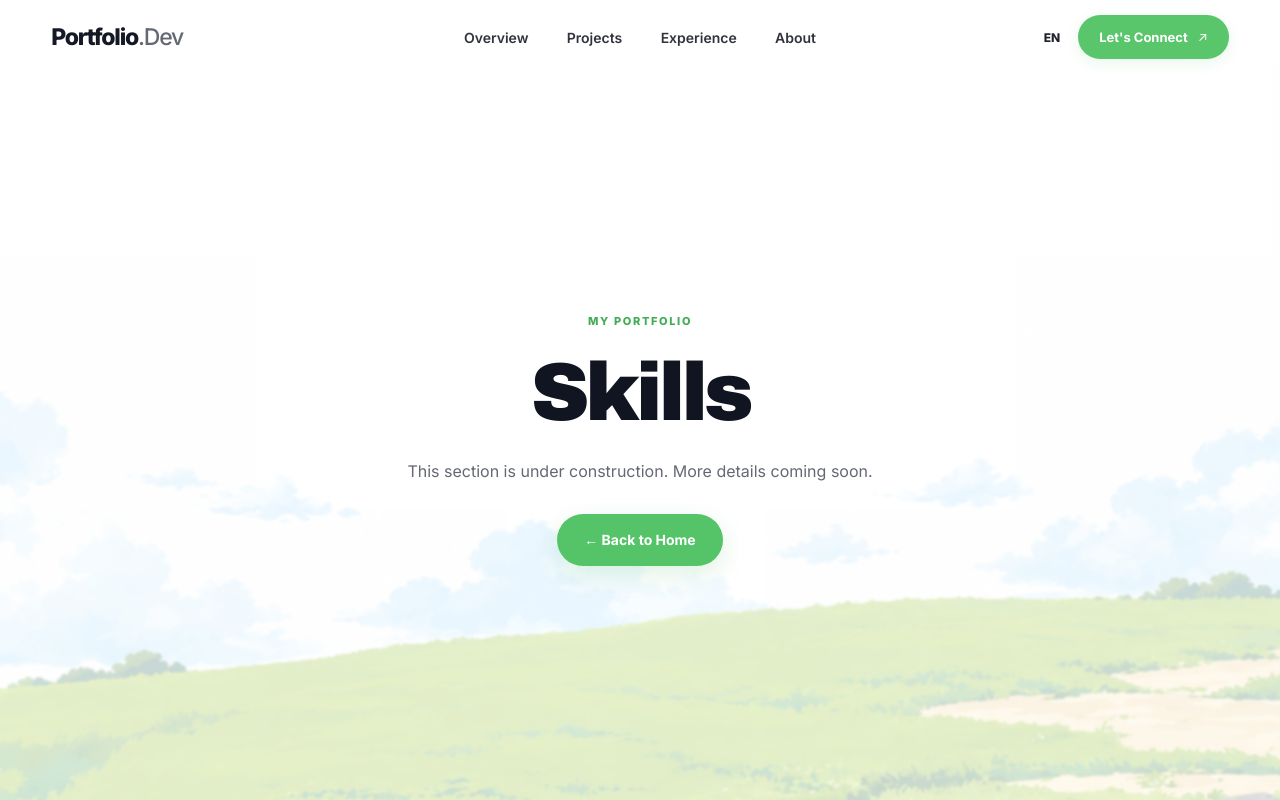
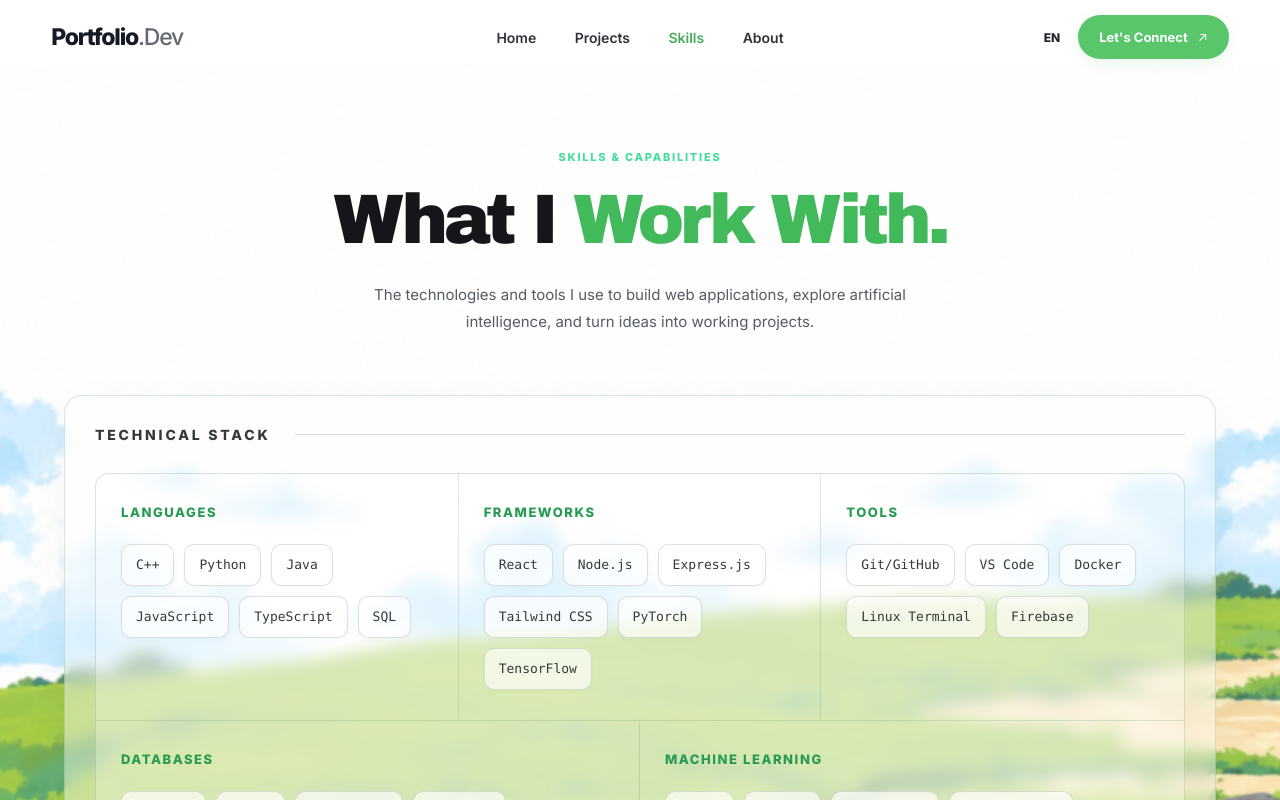
Before and after one commit to daksh-pokhriyal/portfolio, a React app: page /skills in a window 1280 px wide. Shown: the top 800 px of the page. Built offline with nearby package versions, Linux system fonts and the light colour scheme; the HTML template or start-up script is replaced by a standard one.

Commit message:
addes skills page

```diff
--- a/src/App.css
+++ b/src/App.css
@@ -940,3 +940,254 @@ button {
   position: absolute;
   z-index: 10;
 }
+
+
+/* EXPERIENCE PAGE */
+
+.experience-page {
+  min-height: 100vh;
+  padding: 150px clamp(20px, 5vw, 76px) 70px;
+}
+
+.experience-content {
+  width: 100%;
+  max-width: 1450px;
+  margin: 0 auto;
+}
+
+.experience-intro {
+  max-width: 800px;
+  margin: 0 auto 60px;
+  text-align: center;
+}
+
+.experience-eyebrow {
+  margin: 0 0 18px;
+  color: #48dba0;
+  font-size: 11px;
+  font-weight: 800;
+  letter-spacing: 0.16em;
+}
+
+.experience-intro h1 {
+  margin: 0;
+  color: #141619;
+  font-family: "Archivo Black", "Arial Black", sans-serif;
+  font-size: clamp(38px, 6vw, 70px);
+  letter-spacing: -0.06em;
+  line-height: 1.1;
+}
+
+.experience-intro h1 span {
+  color: #42b95a;
+}
+
+.experience-intro > p:last-child {
+  max-width: 580px;
+  margin: 22px auto 0;
+  color: #555b65;
+  font-size: 15px;
+  line-height: 1.8;
+}
+
+
+/* TECHNICAL STACK — MATCH THE PORTFOLIO THEME */
+
+.tech-stack-section {
+  padding: 30px;
+  border: 1px solid rgba(91, 142, 94, 0.22);
+  border-radius: 18px;
+  background: rgba(255, 255, 255, 0.42);
+  backdrop-filter: blur(8px);
+  -webkit-backdrop-filter: blur(8px);
+  box-shadow: 0 12px 40px rgba(31, 58, 35, 0.04);
+}
+
+.tech-stack-heading {
+  display: flex;
+  align-items: center;
+  gap: 24px;
+  margin-bottom: 30px;
+}
+
+.tech-stack-heading h2 {
+  flex-shrink: 0;
+  margin: 0;
+  color: #343b36;
+  font-family: "Inter", sans-serif;
+  font-size: 14px;
+  font-weight: 800;
+  letter-spacing: 0.2em;
+}
+
+.tech-stack-heading span {
+  flex: 1;
+  height: 1px;
+  background: rgba(70, 110, 74, 0.22);
+}
+
+/* CATEGORY GRID */
+
+.tech-stack-grid {
+  display: grid;
+  grid-template-columns: repeat(6, minmax(0, 1fr));
+  overflow: hidden;
+  border: 1px solid rgba(91, 142, 94, 0.23);
+  border-radius: 14px;
+  background: rgba(255, 255, 255, 0.28);
+}
+
+.tech-stack-category {
+  min-width: 0;
+  padding: 30px 25px;
+}
+
+.tech-stack-category--third {
+  grid-column: span 2;
+}
+
+.tech-stack-category--half {
+  grid-column: span 3;
+}
+
+/* Dividers between categories */
+
+.tech-stack-category:nth-child(-n+3) {
+  border-bottom: 1px solid rgba(91, 142, 94, 0.20);
+}
+
+.tech-stack-category:nth-child(1),
+.tech-stack-category:nth-child(2),
+.tech-stack-category:nth-child(4) {
+  border-right: 1px solid rgba(91, 142, 94, 0.20);
+}
+
+/* GREEN CATEGORY HEADINGS */
+
+.tech-stack-category h3 {
+  margin: 0 0 24px;
+  color: #299b50;
+  font-size: 13px;
+  font-weight: 800;
+  letter-spacing: 0.12em;
+  text-transform: uppercase;
+}
+
+/* TECHNOLOGY PILLS */
+
+.tech-stack-items {
+  display: flex;
+  flex-wrap: wrap;
+  align-items: flex-start;
+  gap: 10px;
+}
+
+.tech-stack-tag {
+  display: inline-flex;
+  align-items: center;
+  min-height: 42px;
+  padding: 9px 14px;
+  border: 1px solid rgba(93, 120, 96, 0.22);
+  border-radius: 10px;
+  background: rgba(255, 255, 255, 0.68);
+  color: #343b36;
+  font-family: "SFMono-Regular", Consolas, monospace;
+  font-size: 13px;
+  line-height: 1.5;
+  box-shadow: 0 2px 5px rgba(35, 65, 37, 0.025);
+  transition:
+    color 180ms ease,
+    background 180ms ease,
+    border-color 180ms ease,
+    transform 180ms ease;
+}
+
+.tech-stack-tag:hover {
+  border-color: #65bc78;
+  background: #f0faf1;
+  color: #278d45;
+  transform: translateY(-2px);
+}
+
+/* TABLET */
+
+@media (max-width: 900px) {
+  .tech-stack-section {
+    padding: 22px;
+  }
+
+  .tech-stack-category {
+    padding: 24px 18px;
+  }
+
+  .tech-stack-category--third,
+  .tech-stack-category--half {
+    grid-column: span 3;
+  }
+
+  .tech-stack-category:nth-child(3) {
+    border-right: 1px solid rgba(91, 142, 94, 0.20);
+  }
+
+  .tech-stack-category:nth-child(4) {
+    border-right: 0;
+  }
+
+  .tech-stack-tag {
+    min-height: 38px;
+    padding: 8px 11px;
+    font-size: 12px;
+  }
+}
+
+/* MOBILE */
+
+@media (max-width: 580px) {
+  .tech-stack-section {
+    padding: 15px;
+    border-radius: 14px;
+  }
+
+  .tech-stack-heading {
+    gap: 12px;
+  }
+
+  .tech-stack-heading h2 {
+    font-size: 11px;
+    letter-spacing: 0.13em;
+  }
+
+  .tech-stack-grid {
+    grid-template-columns: minmax(0, 1fr);
+  }
+
+  .tech-stack-category--third,
+  .tech-stack-category--half {
+    grid-column: 1;
+  }
+
+  .tech-stack-category {
+    padding: 22px 17px;
+    border-right: 0 !important;
+    border-bottom: 1px solid rgba(91, 142, 94, 0.20);
+  }
+
+  .tech-stack-category:last-child {
+    border-bottom: 0;
+  }
+
+  .tech-stack-category h3 {
+    margin-bottom: 17px;
+    font-size: 12px;
+  }
+
+  .tech-stack-items {
+    gap: 8px;
+  }
+
+  .tech-stack-tag {
+    min-height: 35px;
+    padding: 7px 10px;
+    font-size: 11px;
+  }
+}
--- a/src/App.jsx
+++ b/src/App.jsx
@@ -7,6 +7,7 @@ import Projects from "./pages/Projects";
 import PagePlaceholder from "./pages/PagePlaceholder";
 
 import "./App.css";
+import Experience from "./pages/Experience";
 
 function AppLayout() {
   const {pathname} = useLocation();
@@ -28,10 +29,12 @@ function AppLayout() {
           <Route path="/" element={<Home />} />
 
           <Route path="/projects" element={<Projects />} />
-          <Route
-            path="/experience"
-            element={<PagePlaceholder title="Experience" />}
-          />
+
+
+
+          <Route path="/skills" element={<Experience />} />
+
+
           <Route
             path="/about"
             element={<PagePlaceholder title="About Me" />}
--- a/src/components/Navbar.jsx
+++ b/src/components/Navbar.jsx
@@ -3,9 +3,9 @@ import {useState} from "react";
 import {NavLink,Link} from "react-router-dom";
 
 const links = [
-  {label:"Overview",to:"/"},
+  {label:"Home",to:"/"},
   {label:"Projects",to:"/projects"},
-  {label:"Experience",to:"/experience"},
+  {label:"Skills",to:"/skills"},
   {label:"About",to:"/about"}
 ];
 
--- /dev/null
+++ b/src/components/TechStack.jsx
@@ -0,0 +1,34 @@
+
+import techStack from "../data/techStack";
+
+function TechStack() {
+  return (
+    <section className="tech-stack-section">
+      <div className="tech-stack-heading">
+        <h2>TECHNICAL STACK</h2>
+        <span></span>
+      </div>
+
+      <div className="tech-stack-grid">
+        {techStack.map((category) => (
+          <div
+            key={category.id}
+            className={`tech-stack-category tech-stack-category--${category.layout}`}
+          >
+            <h3>{category.title}</h3>
+
+            <div className="tech-stack-items">
+              {category.items.map((item) => (
+                <span className="tech-stack-tag" key={item}>
+                  {item}
+                </span>
+              ))}
+            </div>
+          </div>
+        ))}
+      </div>
+    </section>
+  );
+}
+
+export default TechStack;
--- /dev/null
+++ b/src/data/techStack.js
@@ -0,0 +1,68 @@
+
+const techStack = [
+  {
+    id: "languages",
+    title: "Languages",
+    layout: "third",
+    items: [
+      "C++",
+      "Python",
+      "Java",
+      "JavaScript",
+      "TypeScript",
+      "SQL"
+    ]
+  },
+  {
+    id: "frameworks",
+    title: "Frameworks",
+    layout: "third",
+    items: [
+      "React",
+      "Node.js",
+      "Express.js",
+      "Tailwind CSS",
+      "PyTorch",
+      "TensorFlow"
+    ]
+  },
+  {
+    id: "tools",
+    title: "Tools",
+    layout: "third",
+    items: [
+      "Git/GitHub",
+      "VS Code",
+      "Docker",
+      "Linux Terminal",
+      "Firebase"
+    ]
+  },
+  {
+    id: "databases",
+    title: "Databases",
+    layout: "half",
+    items: [
+      "MongoDB",
+      "MySQL",
+      "PostgreSQL",
+      "Firebase"
+    ]
+  },
+  {
+    id: "machine-learning",
+    title: "Machine Learning",
+    layout: "half",
+    items: [
+      "NumPy",
+      "Pandas",
+      "Matplotlib",
+      "Scikit-learn",
+      "PyTorch",
+      "TensorFlow",
+      "OpenCV"
+    ]
+  }
+];
+
+export default techStack;
--- /dev/null
+++ b/src/pages/Experience.jsx
@@ -0,0 +1,30 @@
+
+import TechStack from "../components/TechStack";
+
+function Experience() {
+  return (
+    <main className="experience-page">
+      <div className="experience-content">
+        <header className="experience-intro">
+          <p className="experience-eyebrow">
+            SKILLS & CAPABILITIES
+          </p>
+
+          <h1>
+            What I <span>Work With.</span>
+          </h1>
+
+          <p>
+            The technologies and tools I use to build web
+            applications, explore artificial intelligence,
+            and turn ideas into working projects.
+          </p>
+        </header>
+
+        <TechStack />
+      </div>
+    </main>
+  );
+}
+
+export default Experience;
```
